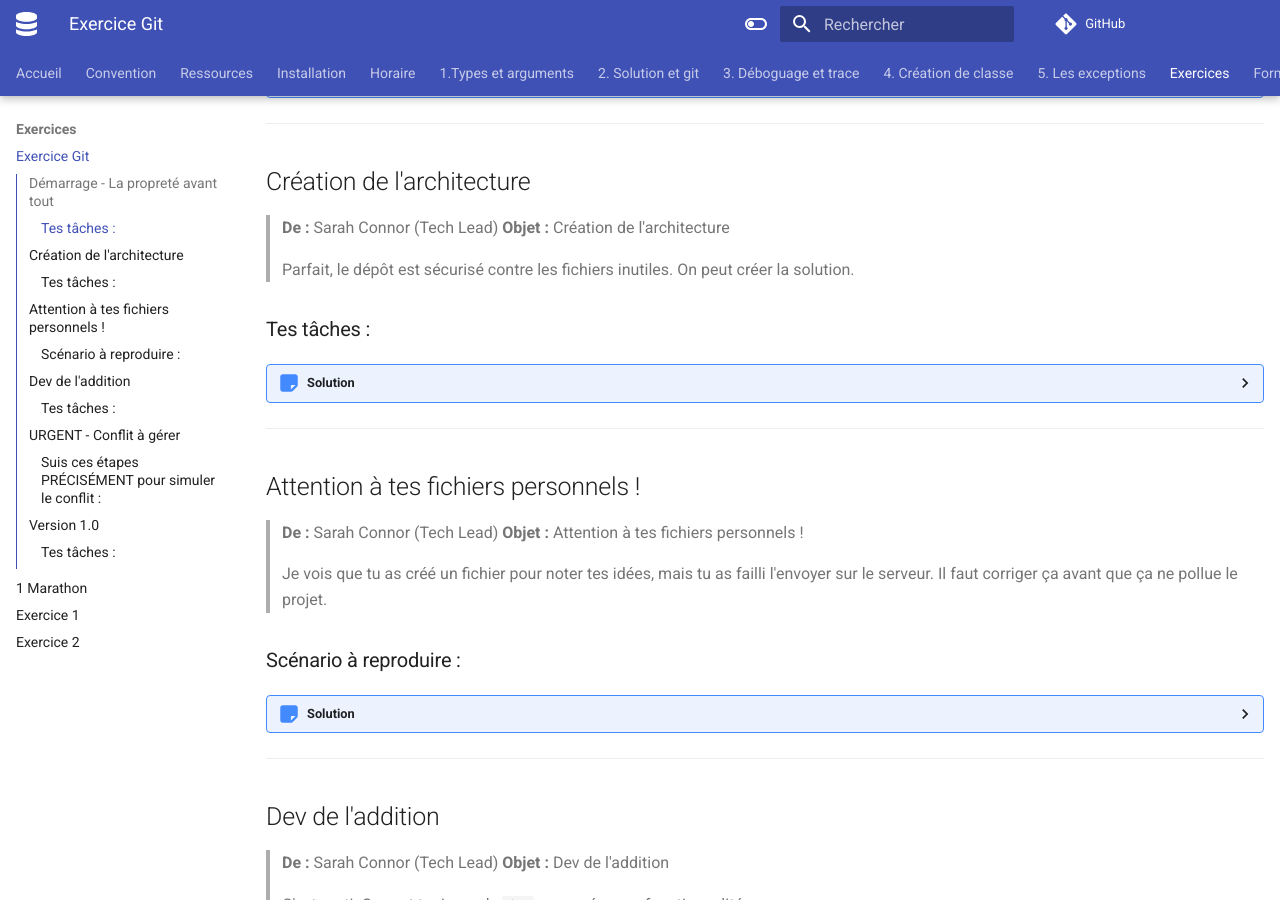
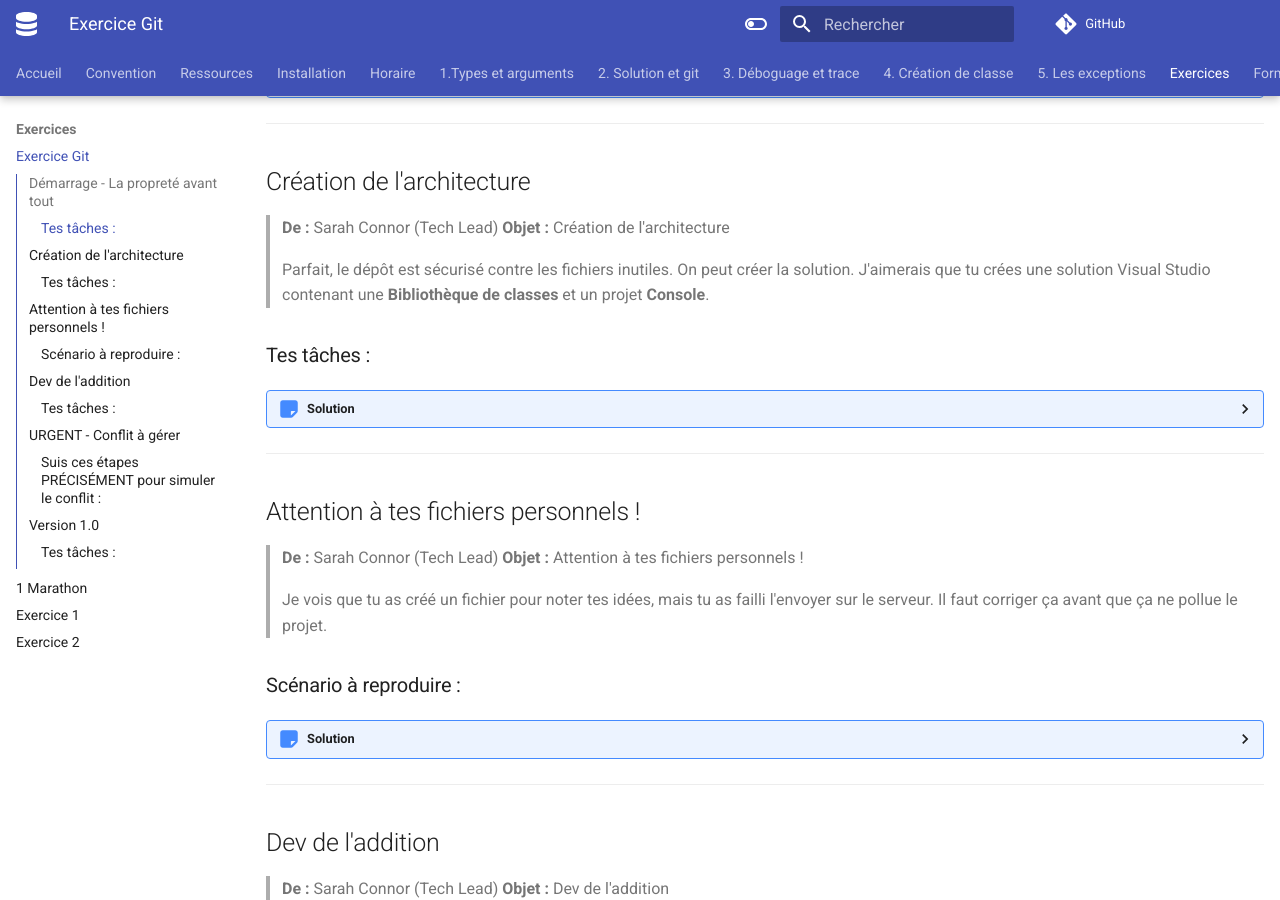
Before and after one commit to TousignantSimon-P2/TousignantSimon-P2.github.io, an MkDocs documentation site: the page built from docs/exercices/exercice_git_semaine_3_1.md, in a window 1280 px wide and 900 px high, scrolled down 615 px. Built offline with MkDocs 1.6.1 and Material for MkDocs 9.7.7, drawn with Linux system fonts in a browser that asks for light colours; comment, search, counter and statistics services are not loaded.

Commit message:
docs(exercices): Clarifie les instructions de création de solution dans l'exercice Git

```diff
--- a/docs/exercices/exercice_git_semaine_3_1.md
+++ b/docs/exercices/exercice_git_semaine_3_1.md
@@ -45,7 +45,7 @@ Vous rejoignez l'équipe de développement de **MathTech Solutions**. Votre resp
 > **De :** Sarah Connor (Tech Lead)
 > **Objet :** Création de l'architecture
 >
-> Parfait, le dépôt est sécurisé contre les fichiers inutiles. On peut créer la solution.
+> Parfait, le dépôt est sécurisé contre les fichiers inutiles. On peut créer la solution. J'aimerais que tu crées une solution Visual Studio contenant une **Bibliothèque de classes** et un projet **Console**.
 
 ### Tes tâches :
 
```
